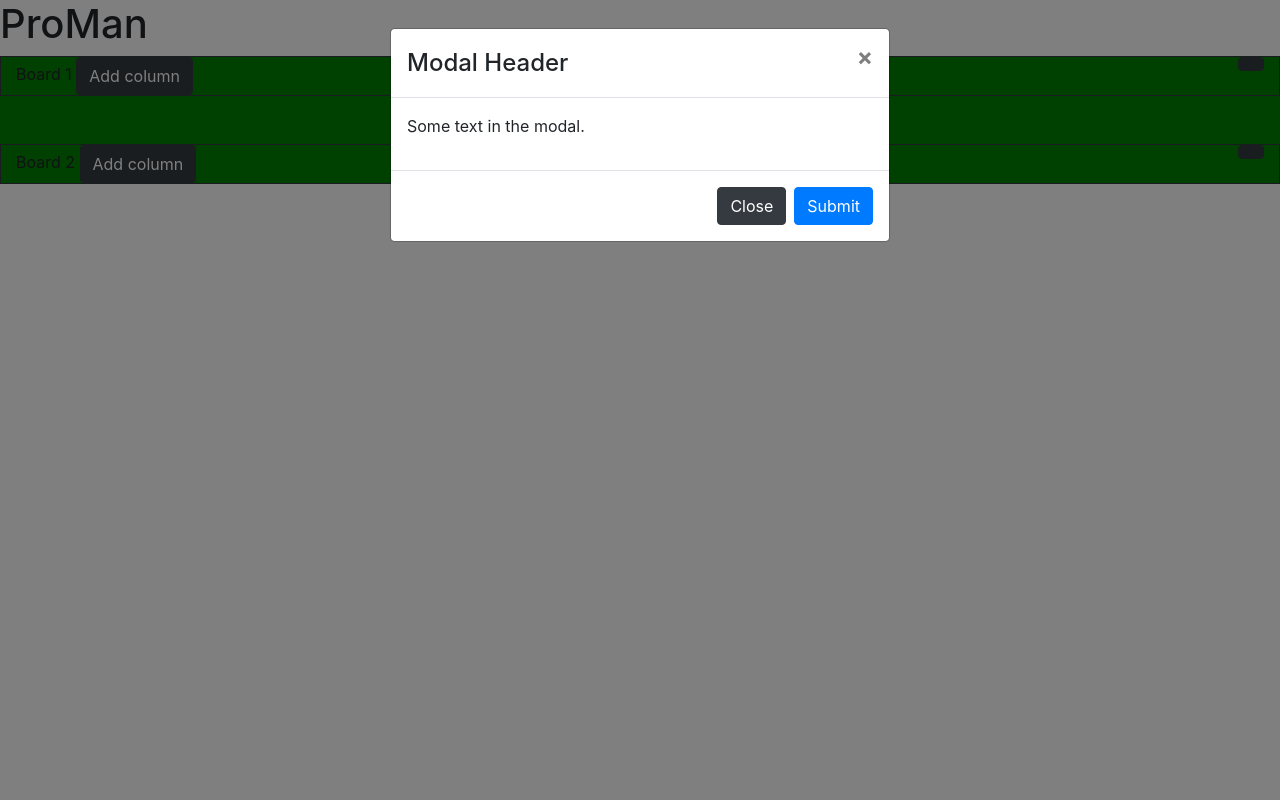
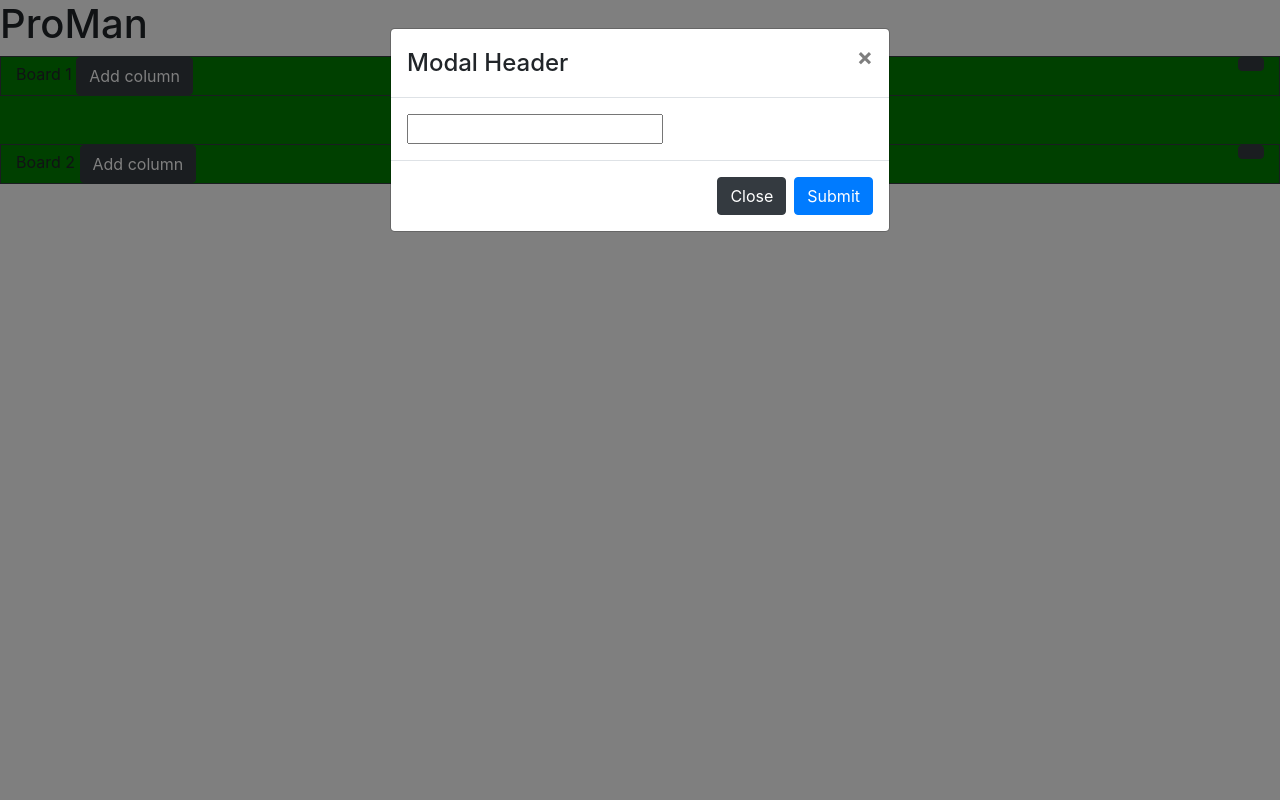
Before and after one commit to blippard/proman, a Flask app: page / in a window 1280 px wide, after a click on "Add column". Run offline with Flask 2, Linux system fonts and the light colour scheme; parts of the project's set-up code (start-up, migrations or seed data) failed here and were passed over; some libraries are stand-ins or nearby versions.

Commit message:
Added input for submit modal

```diff
--- a/templates/index.html
+++ b/templates/index.html
@@ -30,7 +30,7 @@
                         <button type="button" class="close" data-dismiss="modal">&times;</button>
                     </div>
                     <div class="modal-body">
-                        <p>Some text in the modal.</p>
+                        <input id="submitModalInput">
                     </div>
                     <div class="modal-footer">
                         <button type="button" class="btn btn-dark" data-dismiss="modal">Close</button>
```
